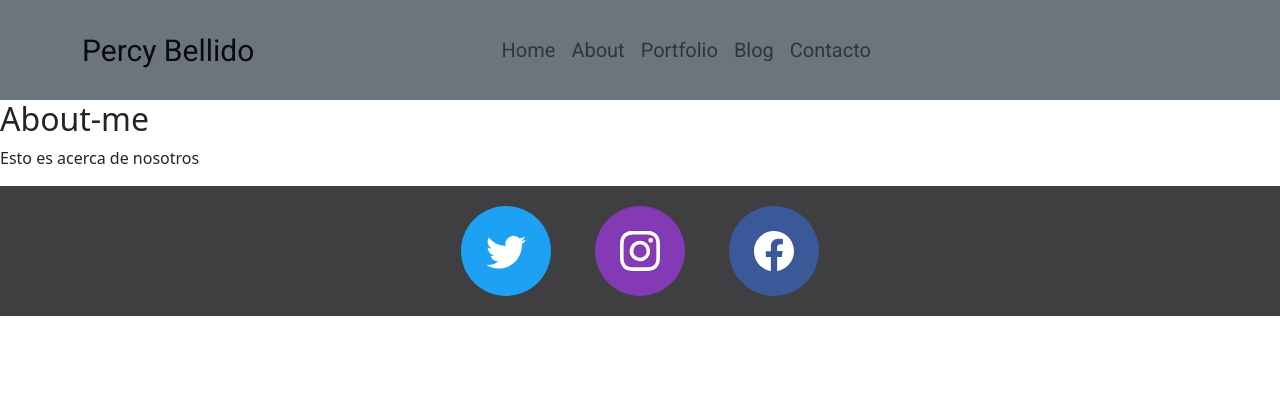
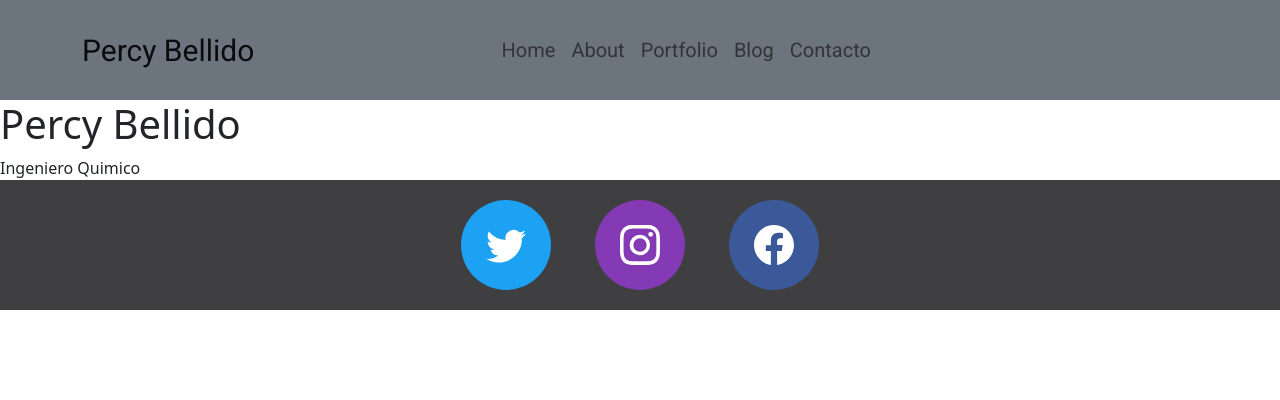
Before and after one commit to percybellido/Blog_Percy, a Django app: page /about-me/ in a window 1280 px wide. Shown: the top 400 px of the page. Run offline with Django 4.2, Linux system fonts and the light colour scheme; some libraries are stand-ins or nearby versions.

Commit message:
Intentando configurar about

```diff
--- a/core/templates/core/about.html
+++ b/core/templates/core/about.html
@@ -1,7 +1,13 @@
 {% extends 'core/base.html' %}
 
 {% block title %}About{% endblock %}
-{% block content %}
-<h2>About-me</h2>
-<p>Esto es acerca de nosotros</p>
+
+{% block background %}{% load static %}{% static 'core/img-blog/about.jpg' %}{% endblock %}
+
+{% block headers %}
+
+<h1>Percy Bellido</h1>
+<span class="subheading">Ingeniero Quimico</span>
+
 {% endblock %}
+{% block content %} {% endblock %}
--- a/core/templates/core/base.html
+++ b/core/templates/core/base.html
@@ -47,14 +47,11 @@
         </div>
     </nav>
 
-    <!--Contenido-->
-    {% block headers %}
+    <!--Cabecera-->
 
+{% block headers %}{% endblock %}
 
-
-
-    {% endblock %}
-    {% block content %}{% endblock %}
+{% block content %}{% endblock %}
     <footer>
         <div class="container-fluid">
             <div class="row redes-sociales justify-content-center">
```
Also changed, not shown: core/static/core/img-blog/about.jpg (added).
